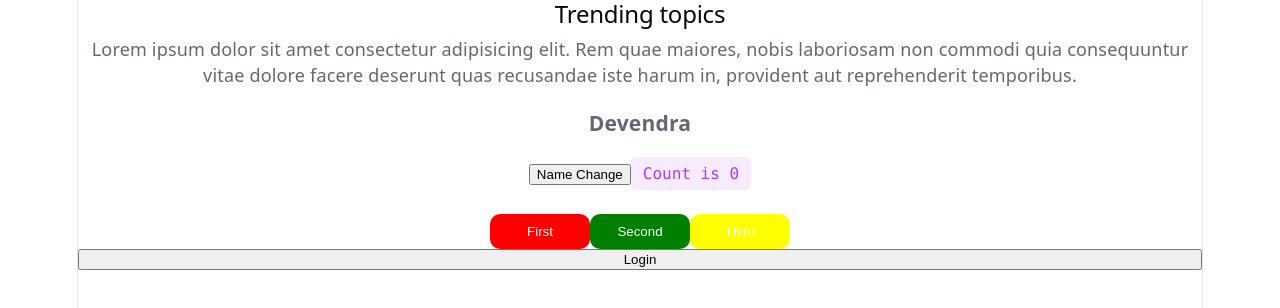
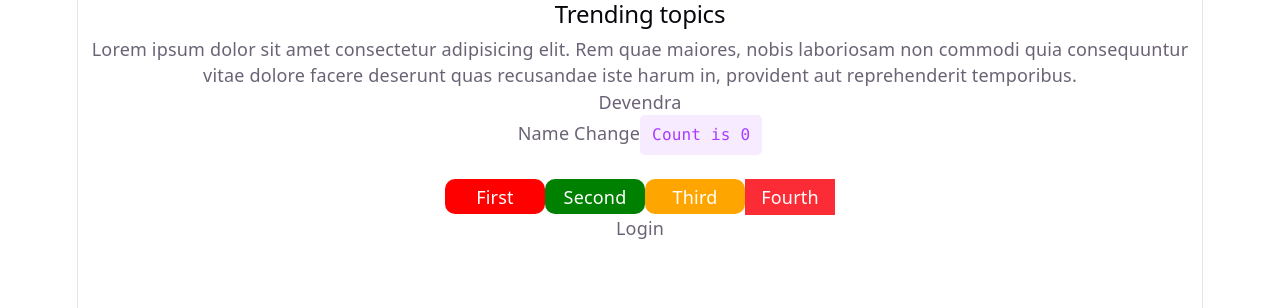
Before and after one commit to devendrakumarkr/Javascript_CoreB, a React (Vite) app in the folder reactapp/: page / in a window 1280 px wide. Shown: the top 308 px of the page. Built offline with nearby package versions, Linux system fonts and the light colour scheme.

Commit message:
feat added tailwind css code

```diff
--- a/reactapp/package.json
+++ b/reactapp/package.json
@@ -12,9 +12,11 @@
   "dependencies": {
     "@emotion/react": "^11.14.0",
     "@emotion/styled": "^11.14.1",
+    "@tailwindcss/vite": "^4.2.2",
     "react": "^19.2.4",
     "react-dom": "^19.2.4",
-    "styled-components": "^6.4.0"
+    "styled-components": "^6.4.0",
+    "tailwindcss": "^4.2.2"
   },
   "devDependencies": {
     "@eslint/js": "^9.39.4",
--- a/reactapp/src/component/Sample.jsx
+++ b/reactapp/src/component/Sample.jsx
@@ -30,20 +30,23 @@ function Sample(props) {
     <div>
         <Button >First</Button>
         <Button green>Second</Button>
-        <button css={{
-            backgroundColor:"yellow",
-            color:"white",
-            width:"100px",
-            height:"35px",
-            borderRadius:"10px",
-            border:"none"
-        }}>Third</button>
+        <button css={buttonStyle}>Third</button>
+        <button className='bg-red-500 text-white w-20 h-8'>Fourth</button>
     </div>
     </div>
   )
 }
 
 export default Sample
+
+const buttonStyle=css`
+    background-color: orange;
+    color: white;
+    width: 100px;
+    height: 35px;
+    border-radius: 10px;
+    border:none
+`
 
 const Button=styled.button`
     background-color: ${(props) => (props.green ? "green" : "red")};
--- a/reactapp/src/index.css
+++ b/reactapp/src/index.css
@@ -1,3 +1,4 @@
+@import "tailwindcss";
 :root {
   --text: #6b6375;
   --text-h: #08060d;
--- a/reactapp/vite.config.js
+++ b/reactapp/vite.config.js
@@ -1,5 +1,6 @@
 import { defineConfig } from 'vite'
 import react from '@vitejs/plugin-react'
+import tailwindcss from '@tailwindcss/vite'
 
 // https://vite.dev/config/
 export default defineConfig({
@@ -10,5 +11,5 @@ export default defineConfig({
         plugins: ["@emotion/babel-plugin"],
       },
     }
-  )],
+  ), tailwindcss()],
 })
```
Also changed, not shown: 1 other file (tests, documents, lock files or other folders).
